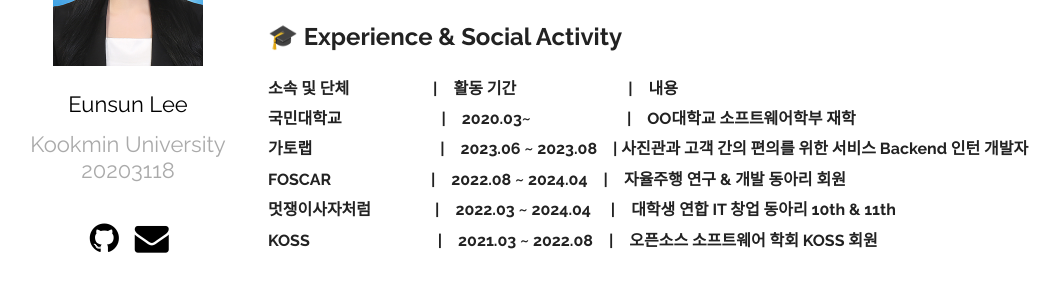
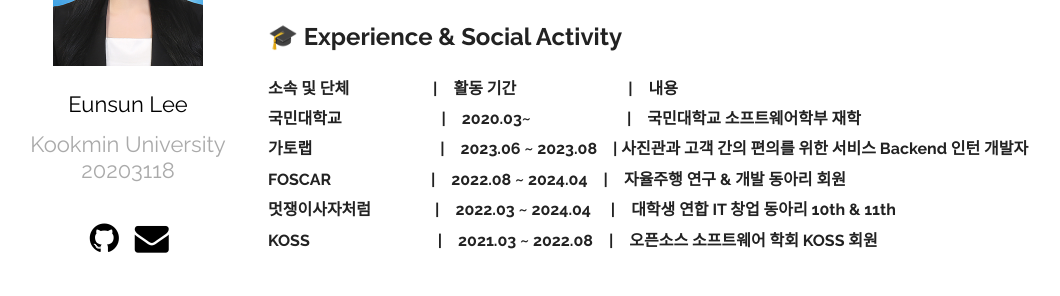
Before and after one commit to Eun-sun-Lee/Eun-sun-Lee.github.io, a Jekyll site: the page built from _posts/2021-12-16-eunsunBlog.markdown, in a window 1280 px wide and 900 px high. Shown: the part 259-555 px from the top of the window, without its empty margins (87-1147 px from the left). Built offline with Jekyll 4.4.1, drawn with Linux system fonts in a browser that asks for light colours.

Commit message:
[fix] : 대학명 노출하도록 변경

```diff
--- a/_posts/2021-12-16-eunsunBlog.markdown
+++ b/_posts/2021-12-16-eunsunBlog.markdown
@@ -12,7 +12,7 @@
 <h4>
 소속 및 단체　　　　 　|　활동 기간　　　　　　　|　내용
 <br/>
-국민대학교　　　　 　　|　2020.03~　　　　　　|　OO대학교 소프트웨어학부 재학
+국민대학교　　　　 　　|　2020.03~　　　　　　|　국민대학교 소프트웨어학부 재학
 <br/>
 가토랩　　　　　　　　|　2023.06 ~ 2023.08　| 사진관과 고객 간의 편의를 위한 서비스 Backend 인턴 개발자
 <br/>
```
